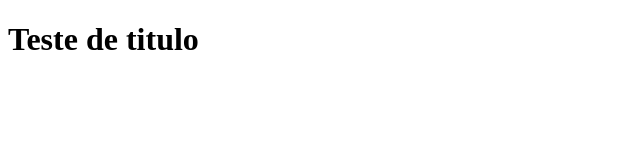
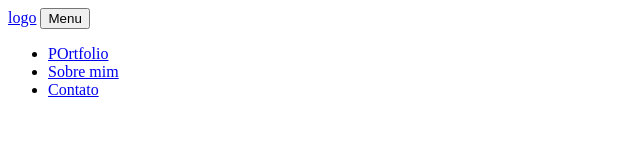
Before and after one commit to abiliojunior/CourseFrontEndModerno, a plain HTML site: page index.html in a window 1280 px wide. Shown: the whole page, without its empty margins (0-640 px from the left). Drawn offline with Linux system fonts and the light colour scheme.

Commit message:
aula dia um finalizada, ate a criacao do Index

```diff
--- a/index.html
+++ b/index.html
@@ -7,6 +7,20 @@
     <title>Site pessoal Abilio Junior</title>
 </head>
 <body>
-<H1>Teste de titulo</H1>
+
+    <nav class="mainNavigation">
+        <div class="container">
+            <a href="index.html" class="mainNavigation__logo">logo</a>
+            <button class="mainNavigation__hamburgger" type="button">
+                <div class="mainNavigation__hamburggerParties">Menu</div>
+            </button>
+            <ul class="maniNavigation__menu--opened">
+                <li><a href="#">POrtfolio</a></li>
+                <li><a href="#">Sobre mim</a></li>
+                <li><a href="#">Contato</a></li>
+            </ul>
+        </div>
+    </nav>
+
 </body>
 </html>
```
